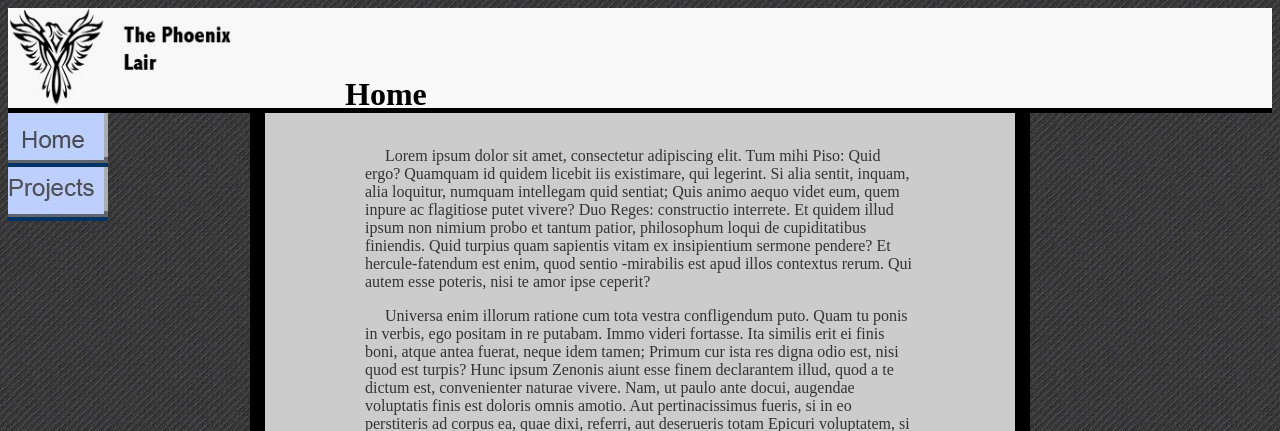
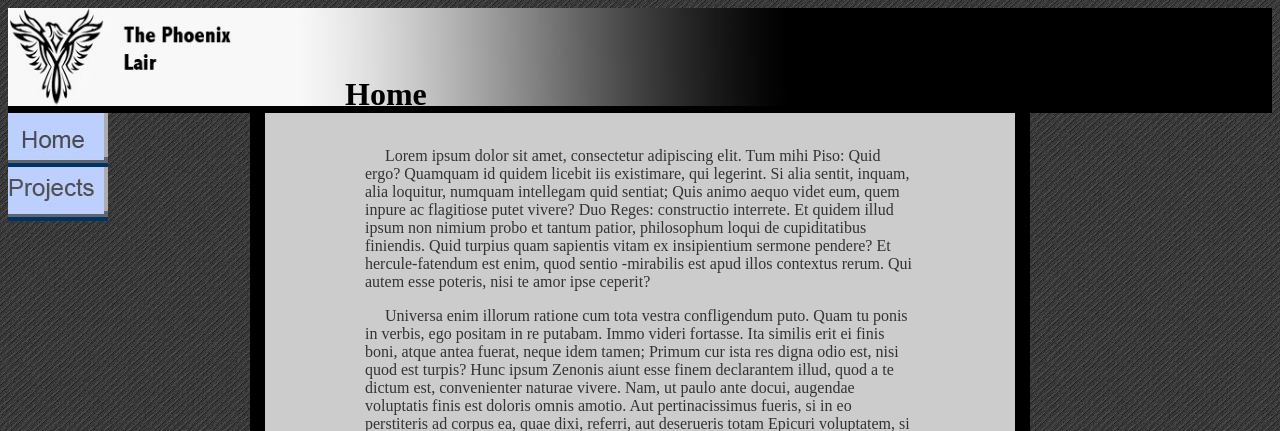
Before and after one commit to phoenix2108/phoenix2108.github.io, a PHP site: page / in a window 1280 px wide. Shown: the top 431 px of the page. Run offline with PHP 8.4, Linux system fonts and the light colour scheme.

Commit message:
Banner cange

```diff
--- a/StyleSheet.css
+++ b/StyleSheet.css
@@ -6,7 +6,7 @@
       }
 	  #inner{
 	  	margin: 0 auto;
-		background-color: #CCC;
+		background-color: #ccc;
 		width:750px;
 	  }
 	  #container{
@@ -18,8 +18,8 @@
 
 		height: 100px;
 		margin: 0 auto;
-		background-color:#f8f8f8;
-	  }
+
+		}
 	  #underBanner{
 	  	height: 105px;
 		margin: 0 auto;
--- a/index.html
+++ b/index.html
@@ -6,6 +6,7 @@
     	<div id="underBanner">
             <div id="banner">
                 <img src="Pics/Phoenix.jpg" width="280" height="98" style="float:left;">
+                <img src="Pics/banner.jpg" height="98" width="500">
                 <div id="label">
                 	<h1> Home </h1>
                 </div>
```
Also changed, not shown: Pics/banner.jpg (added).
